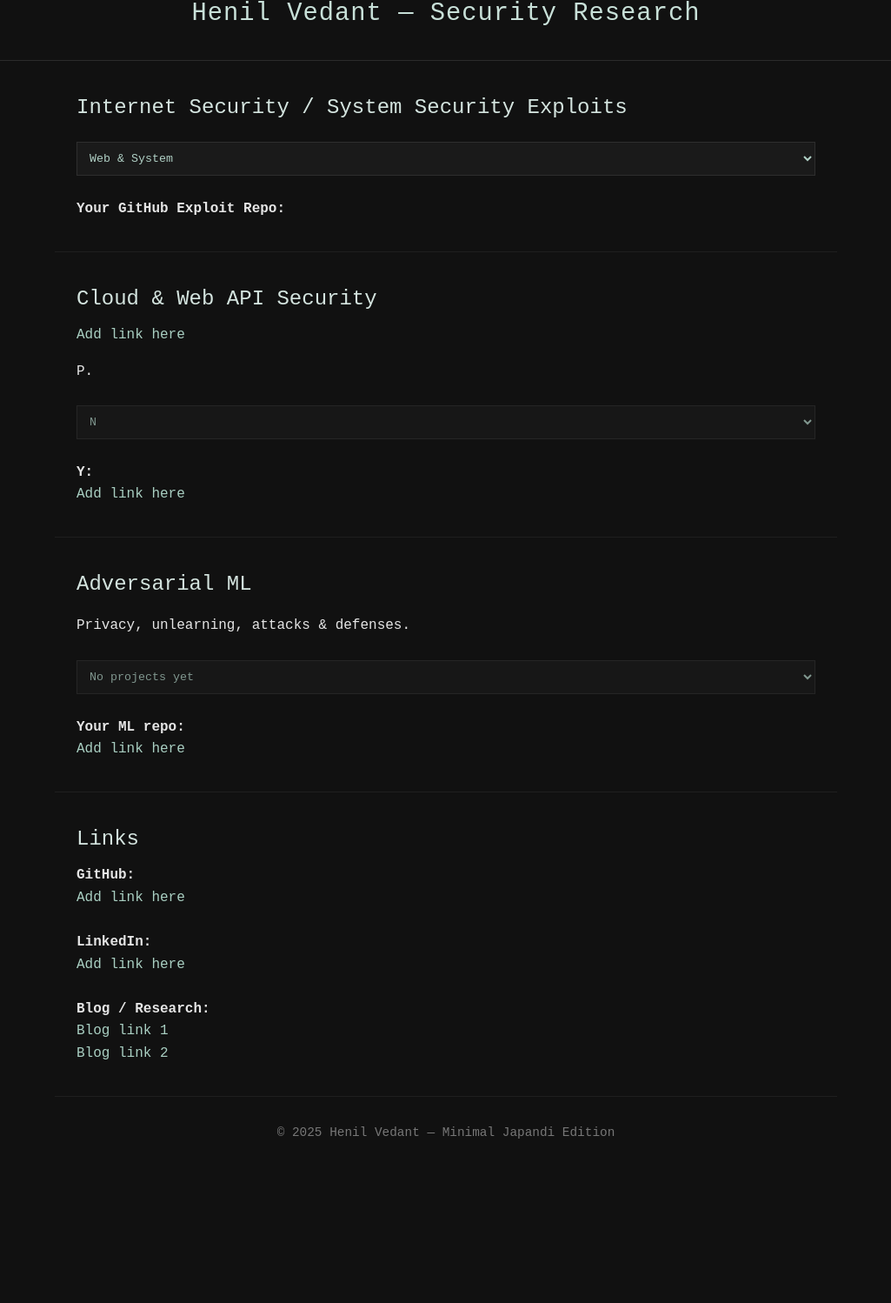
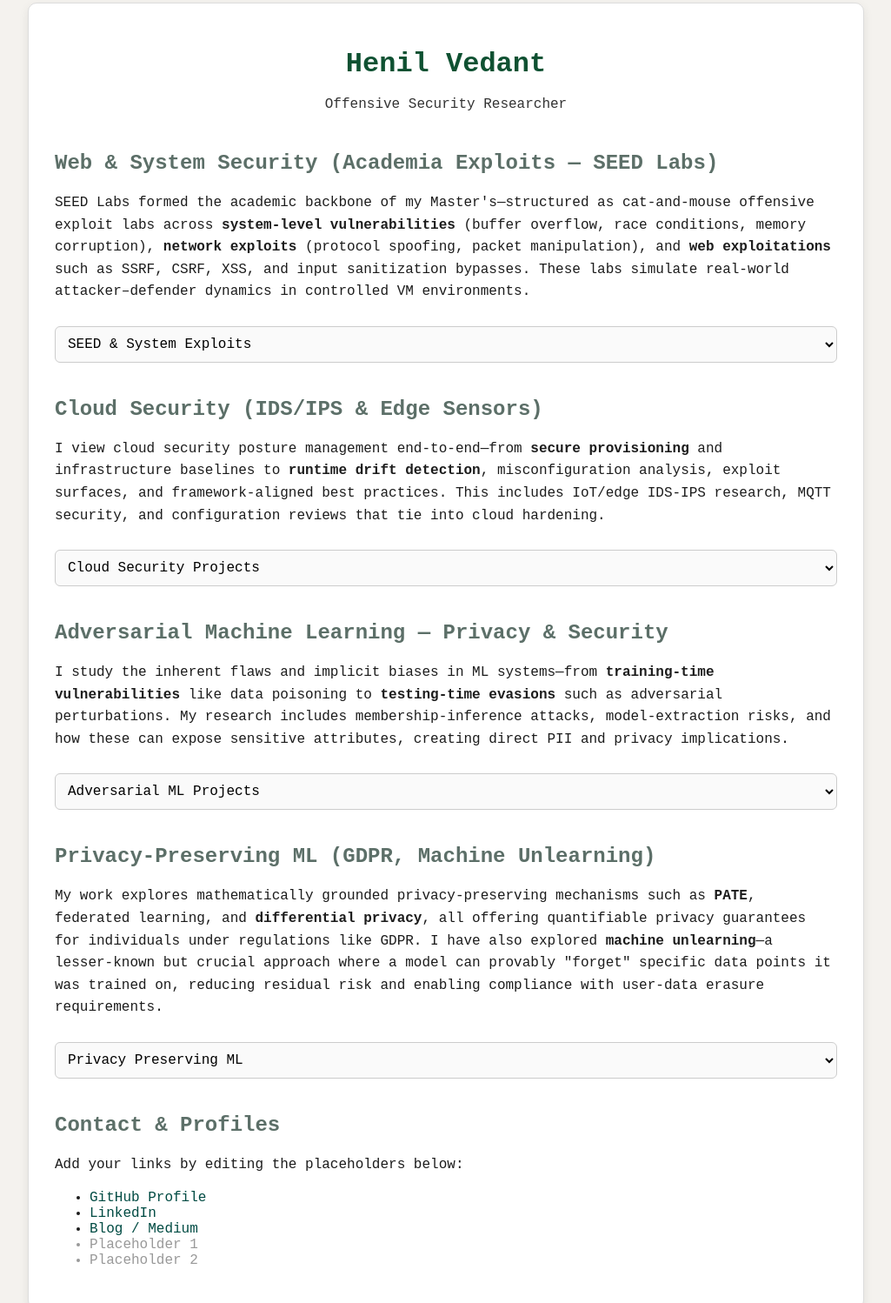
Before and after one commit to Henilv/Henilv.github.io, a plain HTML site: page index.html in a window 1280 px wide. Shown: the part 37-1535 px from the top of the page at 87% size, without its empty margins (127-1152 px from the left). Before the commit the page ends 1381 px from the top, so only its background shows below. Drawn offline with Linux system fonts and the light colour scheme.

Commit message:
Update index.html

```diff
--- a/index.html
+++ b/index.html
@@ -1,134 +1,146 @@
 <!DOCTYPE html>
 <html lang="en">
 <head>
-<meta charset="UTF-8">
+<meta charset="UTF-8" />
+<meta name="viewport" content="width=device-width, initial-scale=1.0" />
 <title>Henil Vedant — Security Research</title>
-
 <style>
   body {
     margin: 0;
-        background: #111111;
-        color: #e5e5e5;
-        font-family: "Fira Code", monospace;
-        line-height: 1.6;
+    background: #f4f2ee; /* Japandi neutral */
+    color: #1c1c1c;
+    font-family: 'Fira Code', monospace;
+    padding: 40px 20px;
   }
-
-    header {
+  .container {
+    max-width: 900px;
+    margin: auto;
     padding: 30px;
+    background: #ffffff;
+    border-radius: 10px;
+    border: 1px solid #ddd;
+    box-shadow: 0 4px 12px rgba(0,0,0,0.08);
+  }
+  h1 {
     text-align: center;
-        font-size: 1.8rem;
-        color: #c8e0d8;
-        border-bottom: 1px solid #2b2b2b;
-        letter-spacing: 1px;
+    color: #0f5132; /* muted deep green */
+    margin-bottom: 5px;
   }
-
-    .section {
-        padding: 35px 25px;
-        border-bottom: 1px solid #1f1f1f;
-        max-width: 850px;
-        margin: auto;
+  h2 {
+    color: #5c6f68; /* Japandi sage */
+    margin-top: 40px;
   }
-
-    h2 {
-        margin: 0 0 10px 0;
-        color: #d4e4df;
-        font-weight: 500;
+  p {
+    line-height: 1.6em;
   }
-
   select {
-        background: #1a1a1a;
-        color: #b0d0c5;
-        border: 1px solid #2e2e2e;
-        padding: 10px;
     width: 100%;
     margin-top: 10px;
-        font-family: "Fira Code", monospace;
+    padding: 10px;
+    border-radius: 6px;
+    font-size: 1rem;
+    border: 1px solid #ccc;
+    background: #fafafa;
+    font-family: 'Fira Code', monospace;
   }
-
   a {
-        color: #a9cfc2;
+    color: #004b43;
     text-decoration: none;
   }
-
   a:hover {
-        color: #d0ebe3;
     text-decoration: underline;
   }
-
-    .footer {
-        text-align: center;
-        padding: 30px;
-        color: #777;
-        font-size: 0.9rem;
+  .placeholder {
+    color: #999;
   }
 </style>
-
 </head>
 <body>
+  <div class="container">
+    <h1>Henil Vedant</h1>
+    <p style="text-align:center; color:#333;">Offensive Security Researcher</p>
 
-<header>
-  Henil Vedant — Security Research
-</header>
-
-<div class="section">
-  <h2>Internet Security / System Security Exploits</h2>
-
-
+    <!-- Web & System Security (Academia Exploits - SEED Labs) -->
+    <h2>Web & System Security (Academia Exploits — SEED Labs)</h2>
+    <p>
+      SEED Labs formed the academic backbone of my Master's—structured as cat‑and‑mouse offensive
+      exploit labs across <strong>system-level vulnerabilities</strong> (buffer overflow, race conditions,
+      memory corruption), <strong>network exploits</strong> (protocol spoofing, packet manipulation), and
+      <strong>web exploitations</strong> such as SSRF, CSRF, XSS, and input sanitization bypasses.
+      These labs simulate real-world attacker–defender dynamics in controlled VM environments.
+    </p>
     <select onchange="if(this.value) window.open(this.value, '_blank')">
-    <option value="">Web & System</option>
-    <option value="https://github.com/Henilv/Computer_Security-attacks">System & Web- Academia Exploits- SEED LABS </option>
+      <option value="">SEED & System Exploits</option>
+      <option value="https://github.com/Henilv/Computer_Security-attacks">Computer Security Attacks Repo</option>
+      <option class="placeholder">More coming soon...</option>
+      <option class="placeholder">Placeholder 1</option>
+      <option class="placeholder">Placeholder 2</option>
+      <option class="placeholder">Placeholder 3</option>
     </select>
 
-  <br><br>
-  <strong>Your GitHub Exploit Repo:</strong><br>
-  <a href="https://github.com/Henilv/Computer_Security-attacks"Link</a>
-</div>
-
-<div class="section">
-  <h2>Cloud & Web API Security</h2>
-  <a href="https://github.com/Henilv/MachineLearning_Privacy-Security/blob/main/README.md">Add link here</a>
-  <p>P.</p>
-
-  <select disabled>
-    <option>N</option>
+    <!-- Cloud Security (IDS/IPS + CSPM Mindset) -->
+    <h2>Cloud Security (IDS/IPS & Edge Sensors)</h2>
+    <p>
+      I view cloud security posture management end‑to‑end—from <strong>secure provisioning</strong> and
+      infrastructure baselines to <strong>runtime drift detection</strong>, misconfiguration analysis,
+      exploit surfaces, and framework-aligned best practices. This includes IoT/edge IDS‑IPS research,
+      MQTT security, and configuration reviews that tie into cloud hardening.
+    </p>
+    <select onchange="if(this.value) window.open(this.value, '_blank')">
+      <option value="">Cloud Security Projects</option>
+      <option value="https://github.com/Henilv/IoT-app_sec/tree/main">IoT Edge Sensor IDS / Cloud Security</option>
+      <option class="placeholder">More coming soon...</option>
+      <option class="placeholder">Placeholder 1</option>
+      <option class="placeholder">Placeholder 2</option>
+      <option class="placeholder">Placeholder 3</option>
     </select>
 
-  <br><br>
-  <strong>Y:</strong><br>
-  <!-- placeholder -->
-  <a href="YOUR_CLOUD_API_REPO_LINK">Add link here</a>
-</div>
-
-<div class="section">
-  <h2>Adversarial ML</h2>
-  <p>Privacy, unlearning, attacks & defenses.</p>
-
-  <select disabled>
-    <option>No projects yet</option>
+    <!-- Adversarial ML -->
+    <h2>Adversarial Machine Learning — Privacy & Security</h2>
+    <p>
+      I study the inherent flaws and implicit biases in ML systems—from <strong>training‑time vulnerabilities</strong>
+      like data poisoning to <strong>testing‑time evasions</strong> such as adversarial perturbations.
+      My research includes membership‑inference attacks, model‑extraction risks, and how these can
+      expose sensitive attributes, creating direct PII and privacy implications.
+    </p>
+    <select onchange="if(this.value) window.open(this.value, '_blank')">
+      <option value="">Adversarial ML Projects</option>
+      <option value="https://github.com/Henilv/MachineLearning_Privacy-Security">ML Privacy & Security Repo</option>
+      <option class="placeholder">More coming soon...</option>
+      <option class="placeholder">Placeholder 1</option>
+      <option class="placeholder">Placeholder 2</option>
+      <option class="placeholder">Placeholder 3</option>
     </select>
 
-  <br><br>
-  <strong>Your ML repo:</strong><br>
-  <a href="YOUR_ADVERSARIAL_ML_REPO_LINK">Add link here</a>
+    <!-- Privacy Preserving ML -->
+    <h2>Privacy‑Preserving ML (GDPR, Machine Unlearning)</h2>
+    <p>
+      My work explores mathematically grounded privacy‑preserving mechanisms such as
+      <strong>PATE</strong>, federated learning, and <strong>differential privacy</strong>, all offering
+      quantifiable privacy guarantees for individuals under regulations like GDPR.
+      I have also explored <strong>machine unlearning</strong>—a lesser‑known but crucial approach where a
+      model can provably "forget" specific data points it was trained on, reducing residual risk and
+      enabling compliance with user‑data erasure requirements.
+    </p>
+    <select onchange="if(this.value) window.open(this.value, '_blank')">
+      <option value="">Privacy Preserving ML</option>
+      <option value="https://github.com/Henilv/MachineLearning_Privacy-Security">Privacy & ML Repo</option>
+      <option class="placeholder">More coming soon...</option>
+      <option class="placeholder">Placeholder 1</option>
+      <option class="placeholder">Placeholder 2</option>
+      <option class="placeholder">Placeholder 3</option>
+    </select>
+
+    <h2>Contact & Profiles</h2>
+    <p>Add your links by editing the placeholders below:</p>
+    <ul>
+      <li><a href="#">GitHub Profile</a></li>
+      <li><a href="#">LinkedIn</a></li>
+      <li><a href="#">Blog / Medium</a></li>
+      <li class="placeholder">Placeholder 1</li>
+      <li class="placeholder">Placeholder 2</li>
+    </ul>
+
   </div>
-
-<div class="section">
-  <h2>Links</h2>
-
-  <strong>GitHub:</strong><br>
-  <a href="YOUR_GITHUB_LINK">Add link here</a><br><br>
-
-  <strong>LinkedIn:</strong><br>
-  <a href="YOUR_LINKEDIN_LINK">Add link here</a><br><br>
-
-  <strong>Blog / Research:</strong><br>
-  <a href="YOUR_BLOG_1">Blog link 1</a><br>
-  <a href="YOUR_BLOG_2">Blog link 2</a><br>
-</div>
-
-<div class="footer">
-  © 2025 Henil Vedant — Minimal Japandi Edition
-</div>
-
 </body>
 </html>
```
Lines whose indentation alone changed are shown as unchanged.
